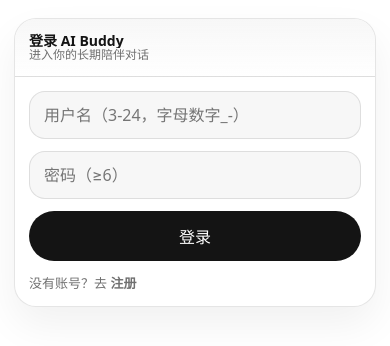
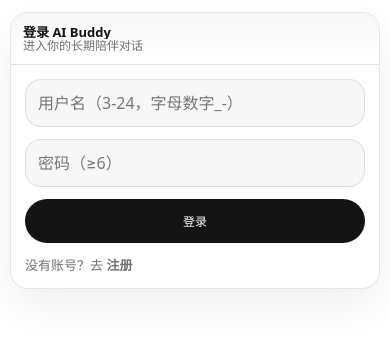
Before and after one commit to sereniusx/ai-buddy-web, a Next.js app: page /login in a window 390 px wide. Shown: the top 346 px of the page. Built offline with nearby package versions, Linux system fonts and the light colour scheme; no server answers.

Commit message:
update feature

```diff
--- a/app/globals.css
+++ b/app/globals.css
@@ -11,7 +11,7 @@
   --font: ui-sans-serif, system-ui, -apple-system, "Segoe UI", Roboto, "Helvetica Neue", Arial;
   --mono: ui-monospace, SFMono-Regular, Menlo, Monaco, Consolas, "Liberation Mono", "Courier New", monospace;
 
-  /* Day defaults (will be overridden by [data-theme]) */
+  /* Day defaults */
   --bg: #ffffff;
   --panel: #ffffff;
   --panel2: #f7f7f7;
@@ -49,18 +49,21 @@
 
 * { box-sizing: border-box; }
 html, body { height: 100%; margin: 0; }
+
 body {
   background: var(--bg);
   color: var(--text);
   font-family: var(--font);
+  /* iOS safe area */
+  padding-bottom: env(safe-area-inset-bottom);
 }
+
+a { color: inherit; text-decoration: none; }
+button, input, select { font: inherit; }
 
 /* -------------------------
    Layout
 ------------------------- */
-a { color: inherit; text-decoration: none; }
-button, input, select { font: inherit; }
-
 .container {
   max-width: 780px;
   margin: 0 auto;
@@ -117,7 +120,13 @@
   text-overflow: ellipsis;
 }
 
-.actions { display: flex; gap: 10px; align-items: center; }
+.actions {
+  display: flex;
+  gap: 10px;
+  align-items: center;
+  flex-wrap: wrap; /* ✅ allow wrap on small screens */
+  justify-content: flex-end;
+}
 
 /* -------------------------
    Avatar + Pills
@@ -134,7 +143,7 @@
   flex: 0 0 auto;
 }
 .avatar img { width: 100%; height: 100%; object-fit: cover; }
-.avatar .fallback { font-weight: 800; font-size: 12px; color: var(--muted); }
+.avatar .fallback { font-weight: 900; font-size: 12px; color: var(--muted); }
 
 .pill {
   display: inline-flex;
@@ -158,7 +167,11 @@
   content: "";
   position: absolute;
   inset: 0;
-  background: linear-gradient(90deg, color-mix(in oklab, var(--accent-cool) 40%, transparent), color-mix(in oklab, var(--accent-warm) 45%, transparent));
+  background: linear-gradient(
+          90deg,
+          color-mix(in oklab, var(--accent-cool) 40%, transparent),
+          color-mix(in oklab, var(--accent-warm) 45%, transparent)
+  );
   opacity: 0.22;
   pointer-events: none;
 }
@@ -176,9 +189,14 @@
   border-radius: 999px;
   cursor: pointer;
   transition: transform .08s ease, filter .15s ease, border-color .15s ease;
+  white-space: nowrap;
 }
-.btn:hover { filter: brightness(1.03); border-color: color-mix(in oklab, var(--border) 70%, var(--focus)); }
+.btn:hover {
+  filter: brightness(1.03);
+  border-color: color-mix(in oklab, var(--border) 70%, var(--focus));
+}
 .btn:active { transform: translateY(1px); }
+
 .btn.primary {
   background: var(--text);
   color: var(--bg);
@@ -227,6 +245,7 @@
   overflow: auto;
   padding: 14px;
   scroll-behavior: smooth;
+  -webkit-overflow-scrolling: touch;
 }
 
 .dayHint {
@@ -281,6 +300,7 @@
 .composer {
   border-top: 1px solid var(--border);
   padding: 12px;
+  padding-bottom: calc(12px + env(safe-area-inset-bottom));
   display: flex;
   gap: 10px;
   background: linear-gradient(0deg, var(--panel2), transparent);
@@ -297,10 +317,7 @@
   transition: transform .08s ease, filter .15s ease;
 }
 .send:active { transform: translateY(1px); }
-.send:disabled {
-  opacity: 0.55;
-  cursor: not-allowed;
-}
+.send:disabled { opacity: 0.55; cursor: not-allowed; }
 
 /* -------------------------
    Settings layout
@@ -337,3 +354,68 @@
   background: var(--border);
   margin: 12px 0;
 }
+
+/* =========================================================
+   ✅ Mobile Adaptation
+   只靠 CSS 就能让所有页面适配（因为复用了 class）
+========================================================= */
+@media (max-width: 520px) {
+  .container { padding: 12px 10px; }
+
+  .card { border-radius: 18px; }
+
+  /* 顶栏：允许两行布局 */
+  .topbar {
+    flex-direction: column;
+    align-items: stretch;
+    gap: 10px;
+    padding: 12px;
+  }
+
+  .brand .title strong { font-size: 13px; }
+  .brand .title span { font-size: 12px; }
+
+  /* actions：铺满、可换行 */
+  .actions {
+    justify-content: flex-start;
+    gap: 8px;
+  }
+
+  /* 温度计胶囊：在手机上占一整行，更像“状态条” */
+  .pill.thermo {
+    width: 100%;
+    justify-content: center;
+  }
+
+  /* 按钮变紧凑 */
+  .btn {
+    padding: 8px 10px;
+    font-size: 12px;
+  }
+
+  /* Chat：更紧凑 + 高度更稳（避免键盘弹出时太挤） */
+  .chatWrap {
+    height: calc(100vh - 190px);
+    min-height: 520px;
+  }
+
+  .chatList { padding: 12px; }
+
+  .bubble {
+    max-width: 92%;
+    font-size: 14px;
+    padding: 10px 12px;
+    border-radius: 18px;
+  }
+
+  /* 输入框和发送按钮更适合手机 */
+  .composer { padding: 10px; gap: 8px; }
+  .input { padding: 12px 12px; border-radius: 16px; }
+  .send { width: 78px; border-radius: 16px; }
+}
+
+/* 更小屏（320px 级别）再压一次 */
+@media (max-width: 360px) {
+  .btn { padding: 7px 9px; }
+  .send { width: 70px; }
+}
--- a/app/layout.tsx
+++ b/app/layout.tsx
@@ -6,9 +6,13 @@
     description: "Long-term companion chat",
 };
 
+export const viewport = {
+    width: "device-width",
+    initialScale: 1,
+    viewportFit: "cover",
+};
+
 function ThemeBoot() {
-    // 仅客户端运行：读取 localStorage 的 theme_id（system/day/night）
-    // 然后把 data-theme 写到 <html> 上，CSS 用它切换
     return (
         <script
             dangerouslySetInnerHTML={{
```
